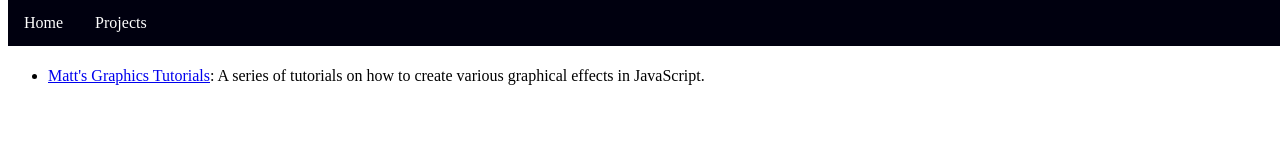
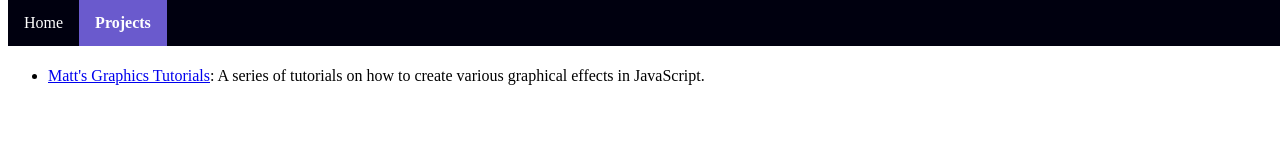
Before and after one commit to InvisibleWater/InvisibleWater.github.io, a plain HTML site: page projects.html in a window 1280 px wide. Drawn offline with Linux system fonts and the light colour scheme.

Commit message:
Update styles.css

```diff
--- a/styles.css
+++ b/styles.css
@@ -23,3 +23,12 @@ nav>ul>li a {
     padding: 14px 16px;
     text-decoration: none;
 }
+
+nav>ul>li a:hover:not(.active) {
+    background-color: steelblue;
+}
+
+.active {
+    background-color: slateblue;
+    font-weight: bold;
+}
```
